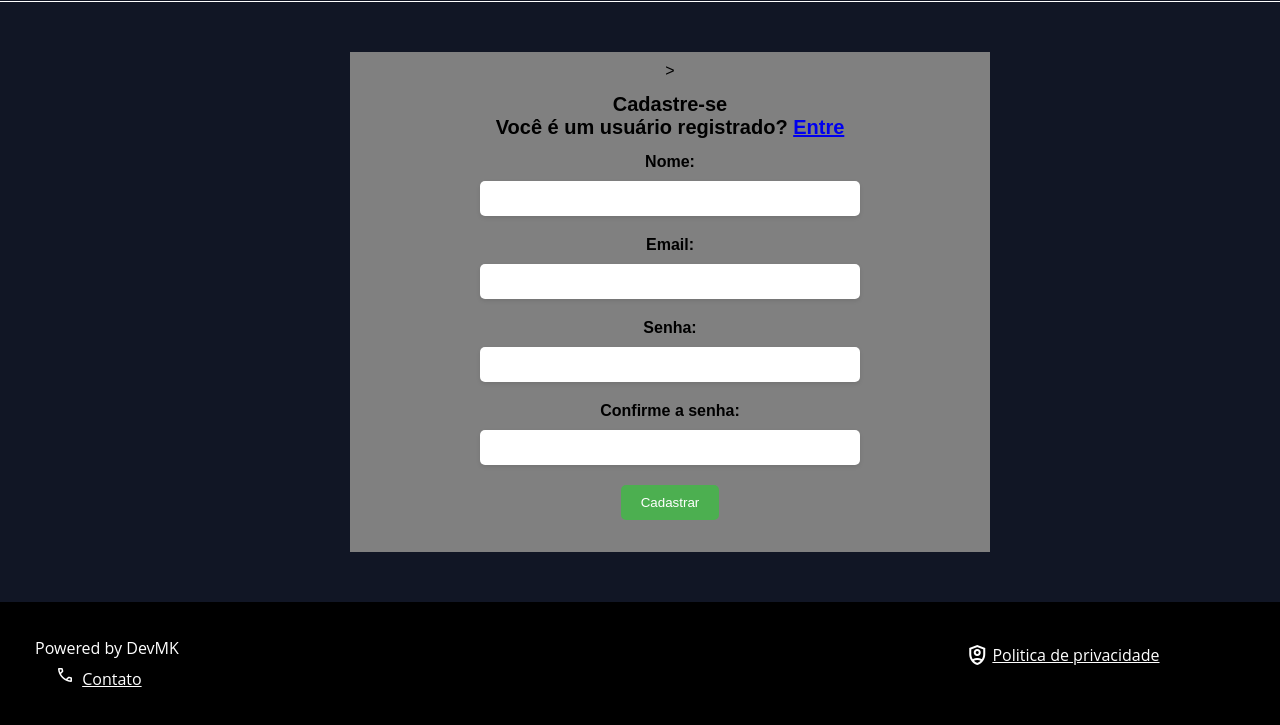
After one commit to d3v-mk/gearcode, a Django app: template index/templates/cadastro.html in a window 1280 px wide. The commit adds this page. Shown: the part 283-1008 px from the top of the page. Run offline with Django 4.2, Linux system fonts and the light colour scheme; the template is opened without the code that fills it, so the values that code supplies are empty.

Commit message:
Feito frontend de Cadastro, Login e Index

```diff
--- a/gearcode/settings.py
+++ b/gearcode/settings.py
@@ -1,4 +1,5 @@
 from pathlib import Path
+import os
 
 # Build paths inside the project like this: BASE_DIR / 'subdir'.
 BASE_DIR = Path(__file__).resolve().parent.parent
@@ -104,7 +105,9 @@ USE_TZ = True
 # Static files (CSS, JavaScript, Images)
 # https://docs.djangoproject.com/en/4.2/howto/static-files/
 
-STATIC_URL = 'static/'
+STATIC_URL = '/static/'
+STATICFILES_DIRS = (os.path.join(BASE_DIR, 'templates/static'),)
+STATIC_ROOT = os.path.join('static')
 
 # Default primary key field type
 # https://docs.djangoproject.com/en/4.2/ref/settings/#default-auto-field
--- /dev/null
+++ b/index/templates/cadastro.html
@@ -0,0 +1,79 @@
+{% extends 'bases/base.html' %}
+{% load static %}
+
+
+{% block 'body' %}
+<style>
+form {
+  display: inline-flexbox;
+  width: 400px;
+  padding: 10px;
+  margin: 0 auto;
+  font-family: Arial, sans-serif;
+  text-align: center;
+}
+
+label {
+  display: block;
+  margin-bottom: 10px;
+  font-weight: bold;
+}
+
+input[type="text"],
+input[type="email"],
+input[type="password"] {
+  width: 90%;
+  padding: 10px;
+  margin-bottom: 20px;
+  border-radius: 5px;
+  border: none;
+  box-shadow: 0 2px 4px rgba(0, 0, 0, 0.1);
+}
+
+input[type="submit"] {
+  background-color: #4CAF50;
+  color: white;
+  padding: 10px 20px;
+  border: none;
+  border-radius: 5px;
+  cursor: pointer;
+}
+
+input[type="submit"]:hover {
+  background-color: #3e8e41;
+}
+
+.formcadastro{
+    display: flex;
+    margin-left: 350px;
+    background-color: gray;
+    width: 50%;
+    height: 500px;
+    margin-top: 50px;
+}
+
+.formcadastro h1{
+    font-size: 20px;
+}
+</style>
+
+
+    <div class="formcadastro">
+        <form action="{% url 'cadastro' %}" method="POST">{% csrf_token %}>
+            <h1>Cadastre-se <br>Você é um usuário registrado? <a href="/login">Entre</h1></a>
+            <label for="username">Nome:</label>
+            <input type="text" id="username" name="username"><br>
+
+            <label for="email">Email:</label>
+            <input type="email" id="email" name="email"><br>
+
+            <label for="senha">Senha:</label>
+            <input type="password" id="senha" name="senha"><br>
+
+            <label for="confirma_senha">Confirme a senha:</label>
+            <input type="password" id="confirma_senha" name="confirma_senha"><br>
+
+            <input type="submit" value="Cadastrar">
+        </form>
+    </div>
+    {% endblock %}
--- a/index/urls.py
+++ b/index/urls.py
@@ -3,4 +3,6 @@ from . import views
 
 urlpatterns = [
     path('', views.index, name="index"),
+    path('cadastro/', views.cadastro, name="cadastro"),
+    path('login/', views.login, name="login"),
 ]
--- a/templates/bases/base.html
+++ b/templates/bases/base.html
@@ -126,24 +152,26 @@
             .footercontato{
                 margin-left: 20px;
             }
+        </style>
+        {% endblock %}
+    </head>
 
 
 
-
-
-
-
-
-
-        </style>
-        {% endblock %}
-    </head>
     <header>
         {% block 'header' %}
-            <div class="auth-header">
-                <a href="#">Logar</a>
-                <a href="#">Cadastrar</a>
-            </div>
+            {% if user.is_authenticated %}
+                <div class="caixa-logado">
+                    <p>Olá {{ user.username }}! Seja Bem-Vindo.</p>
+                    <a href="#">Meu Perfil</a>
+                    <a href="#">Sair</a>
+                </div>
+                {% else %}
+                <div class="auth-header">
+                    <a href="/login">Logar</a>
+                    <a href="/cadastro">Cadastrar</a>
+                </div>
+            {% endif %}
 
             <div class="banner-header">
                 <img src="https://i.ibb.co/WGD1WRy/gearcode-removebg-preview-1.png" alt="Logo gearcode branca">
```
Also changed, not shown: other parts of templates/bases/base.html (+30 -4 lines), index/templates/index.html (+66 -69 lines), index/templates/login.html (added, +76 -0 lines), index/templates/usuariologado.html (added, +27 -0 lines), index/views.py (+68 -2 lines), db.sqlite3, templates/static/geral/js/script.js (added).
